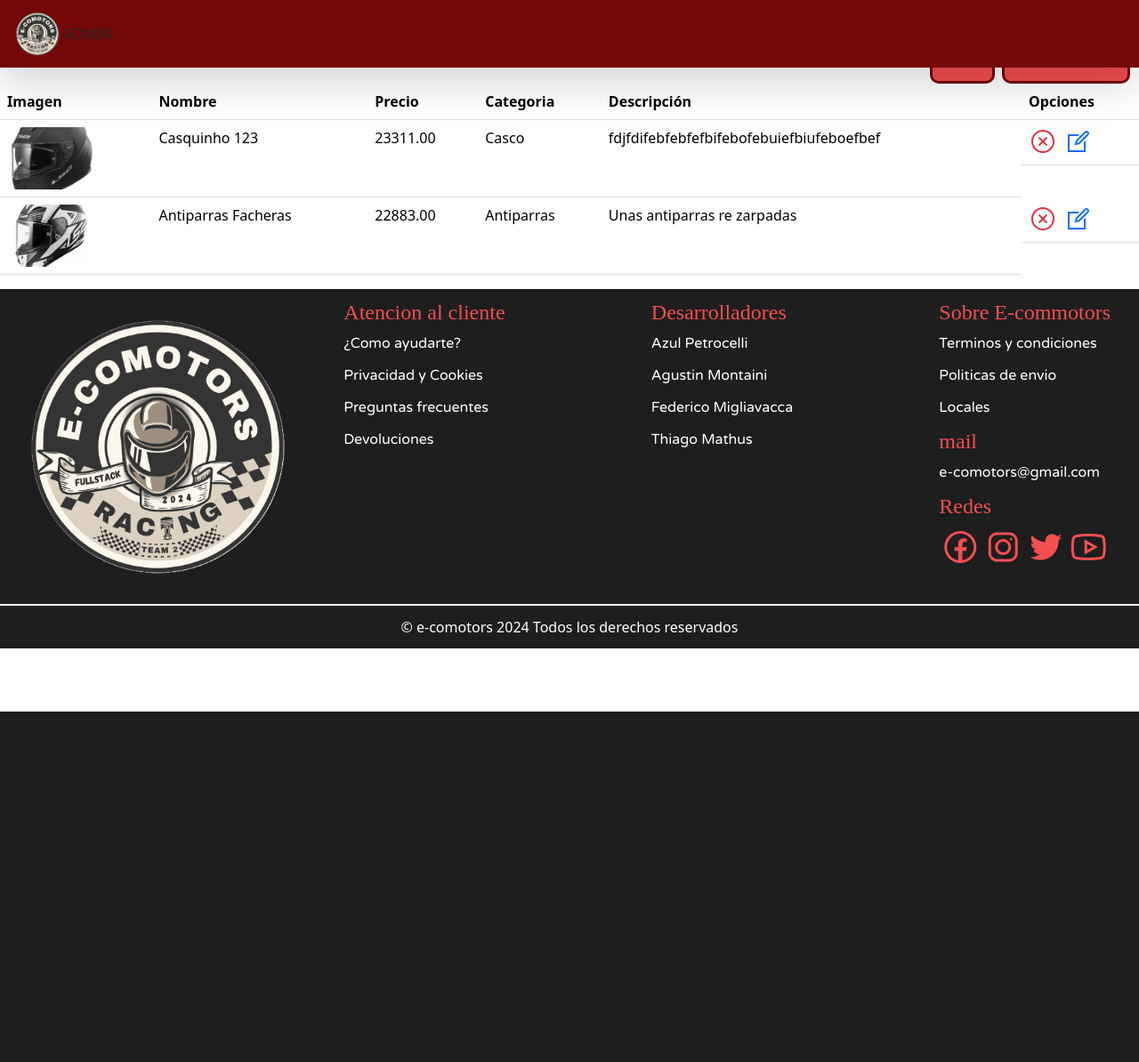
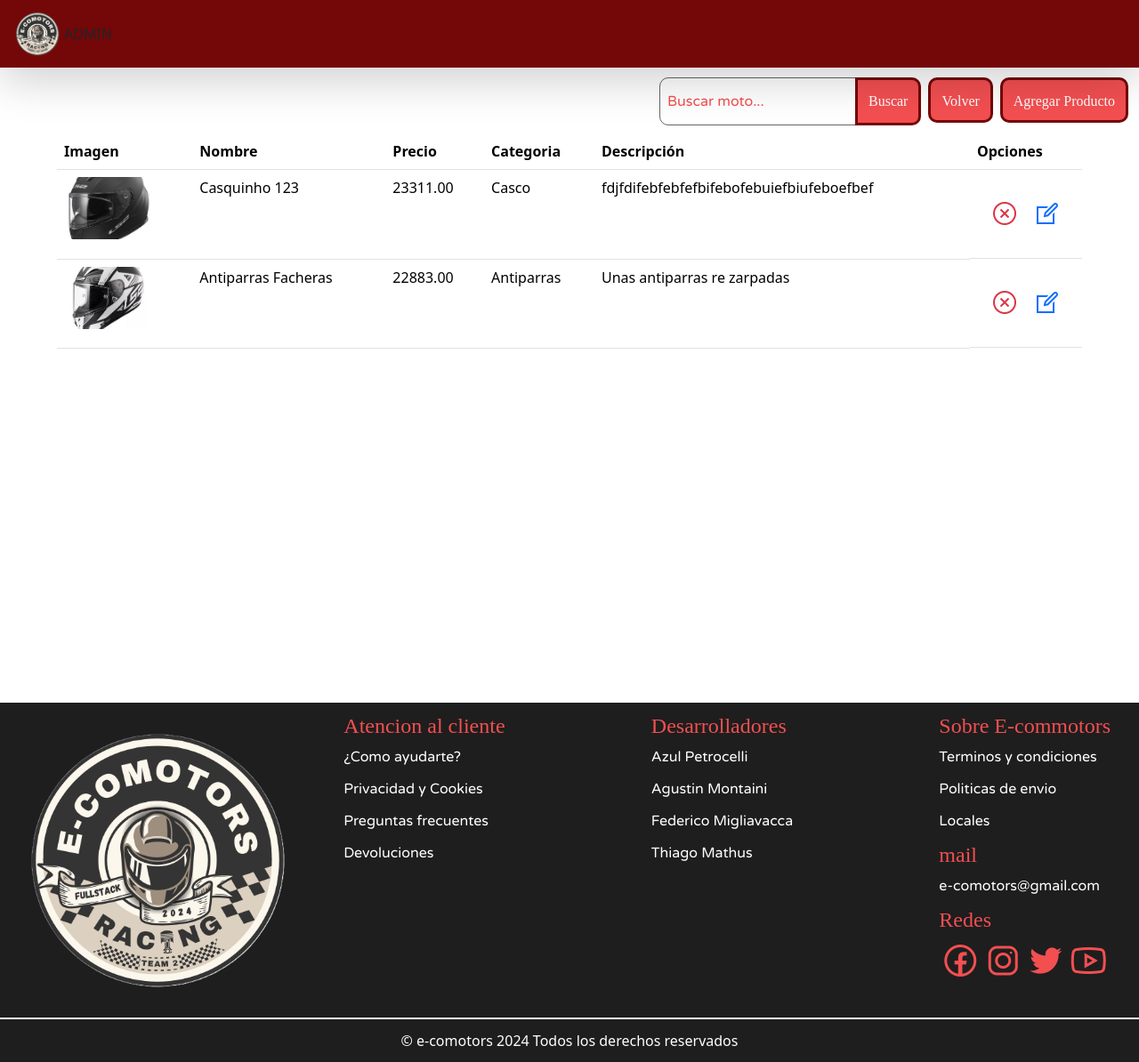
Before and after one commit to AzulPetrocelli/E-commotors-Curso-Web-Full-Stack, a Laravel app: page /accion-accesorio in a window 1280 px wide. Shown: the whole page at 89% size. Before the commit the page ends 800 px from the top, so only its background shows below. Run offline with Laravel 12, Linux system fonts and the light colour scheme; data comes from the database, SQL or seed files in the repository; some web fonts are replaced.

```diff
--- a/E-commotors/app/Http/Controllers/MotosController.php
+++ b/E-commotors/app/Http/Controllers/MotosController.php
@@ -70,8 +70,7 @@ class MotosController extends Controller
     /**
      * Store a newly created resource in storage.
      */
-    public function store(Request $request)
-{
+    public function store(Request $request){
     $request->validate([
         'nombre' => 'required|string|max:255',
         'estado' => 'required|string|max:255',
--- a/E-commotors/resources/views/Productos/accionAccesorio.blade.php
+++ b/E-commotors/resources/views/Productos/accionAccesorio.blade.php
@@ -2,11 +2,21 @@
 <!DOCTYPE html>
 <html lang="es">
 <body>
+
+    <!-- Tabla de ABM -->
+    <div class="d-flex justify-content-end gap-2 position-relative bg-white" style="margin-top: 75px; padding: 12px; height: 75px;">
+        <form action="" method="GET" class="mb-4">
+            <div class="input-group">
+                <input type="text" name="busqueda" id="busqueda" autocomplete="off" class="form-control input-form" placeholder="Buscar moto..." style="border: 0.5px solid rgb(102, 101, 101); box-shadow: none;">
+                <button type="submit" class="btn btn-outline-secondary boton-principal">Buscar</button>
+            </div>
+        </form>
+        <a href="{{url('admin')}}" class="boton-principal">Volver</a>
+        <a href="#" class="boton-principal" id="agregar-producto">Agregar Producto</a>{{--{{url('accion-moto/agregar')}}--}}
+    </div>
+
+    <div style="width: 90%; overflow-x: auto; overflow-y: auto; height:80vh" class="m-auto">
         <table class="table">
-            <div class="d-flex justify-content-end gap-2 position-sticky" style="margin-top:40px; margin-right:10px;">
-                <a href="{{url('admin')}}" class="boton-principal">Volver</a>
-                <a href="#" class="boton-principal">Agregar Producto</a>
-            </div>
             <thead>
                 <tr>
                     <th scope="col">Imagen</th>
@@ -23,18 +33,19 @@
                     <th scope="row">
                         <img src="{{ $accesorio->foto_accesorio ? asset('images/'.$accesorio->foto_accesorio) : asset('images/default-accesorio.jpg') }}" alt="Foto Accesorio" class="img-abm">
                     </th>
-                    <td>{{$accesorio->nombre_accesorio}}</td>
-                    <td>{{$accesorio->precio_accesorio}}</td>
-                    <td>{{$accesorio->tipo->nombre_tipo}}</td>
-                    <td>{{$accesorio->descripcion_accesorio}}</td>
-                    <td class="d-flex flex-nowrap gap-2">
-                        <a href="#"><i class="las la-times-circle text-danger fs-2"></i></a>
-                        <a href="#"><i class="las la-edit text-primary fs-2"></i></a>
+                    <td><div class="overflow-hidden" style="height: 80px">{{$accesorio->nombre_accesorio}}</div></td>
+                    <td><div class="overflow-hidden" style="height: 80px">{{$accesorio->precio_accesorio}}</div></td>
+                    <td><div class="overflow-hidden" style="height: 80px">{{$accesorio->tipo->nombre_tipo}}</div></td>
+                    <td><div class="overflow-hidden" style="height: 80px">{{$accesorio->descripcion_accesorio}}</div></td>
+                    <td class="d-flex flex-nowrap justify-content-center align-items-center gap-3" style="height: 100px">
+                        <a href="#" class="eliminar"><i class="las la-times-circle text-danger fs-2"></i></a>
+                        <a href="#" class="editar"><i class="las la-edit text-primary fs-2"></i></a>
                     </td>
                 </tr>
                 @endforeach
             </tbody>
         </table>
+    </div>
 
 
     <!-- FALTA TERMINAR -->
```
Also changed, not shown: E-commotors/resources/views/Productos/accionMoto.blade.php (+4 -6 lines), E-commotors/resources/views/message.blade.php (added, +25 -0 lines), E-commotors/resources/views/Productos/accesorios.blade.php (line endings or trailing spaces).
